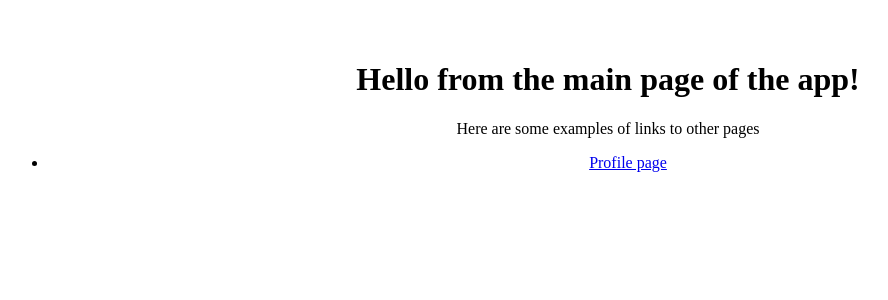
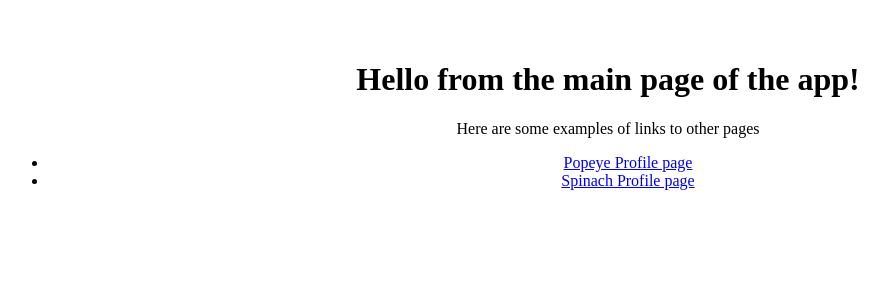
Before and after one commit to CameronTheDeveloper/react-routing-practice, a React (Vite) app: page / in a window 1280 px wide. Shown: the top 300 px of the page, without its empty margins (32-920 px from the left). Built offline with nearby package versions, Linux system fonts and the light colour scheme.

Commit message:
Add multiple profile links

```diff
--- a/src/App.jsx
+++ b/src/App.jsx
@@ -13,7 +13,10 @@ const App = () => {
       <nav>
         <ul>
           <li>
-            <Link to="profile/popeye">Profile page</Link>
+            <Link to="profile/popeye">Popeye Profile page</Link>
+          </li>
+          <li>
+            <Link to='profile/spinach'>Spinach Profile page</Link>
           </li>
         </ul>
       </nav>
```
